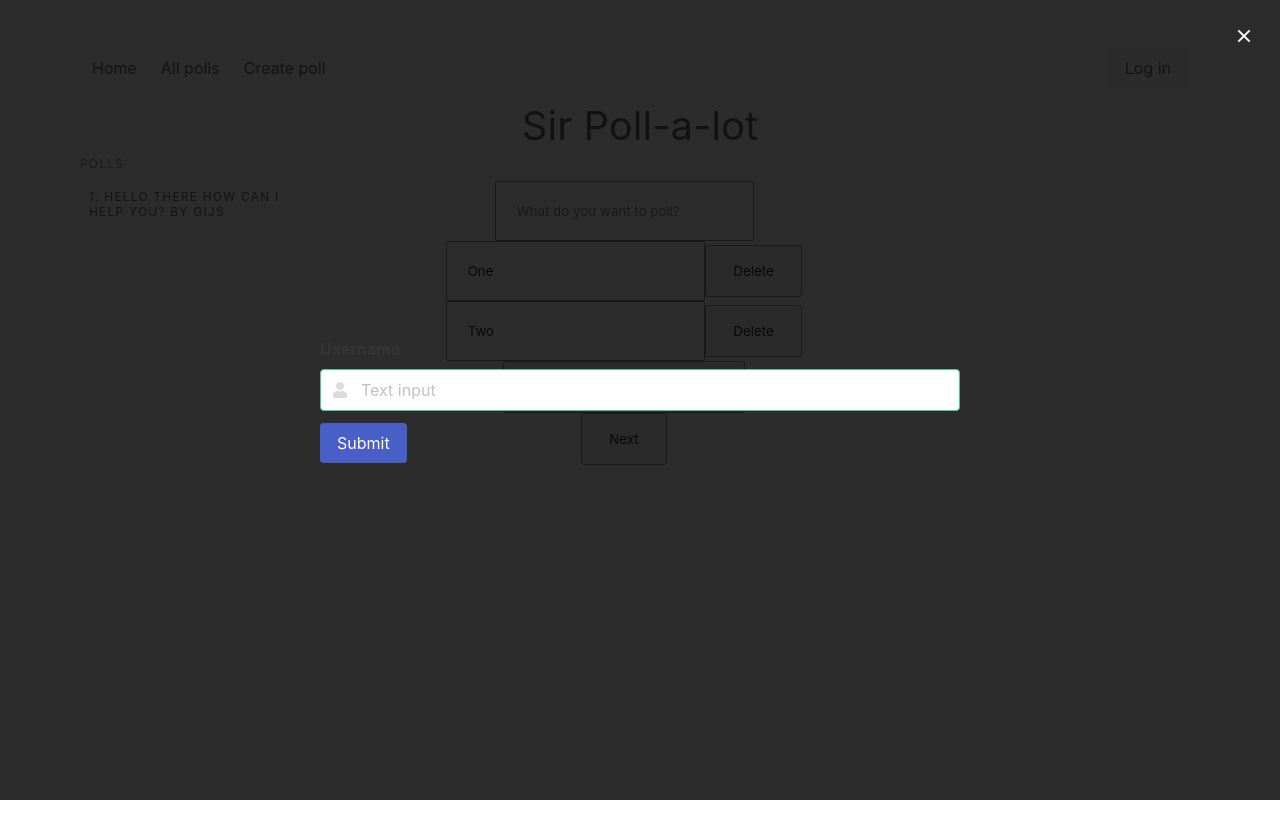
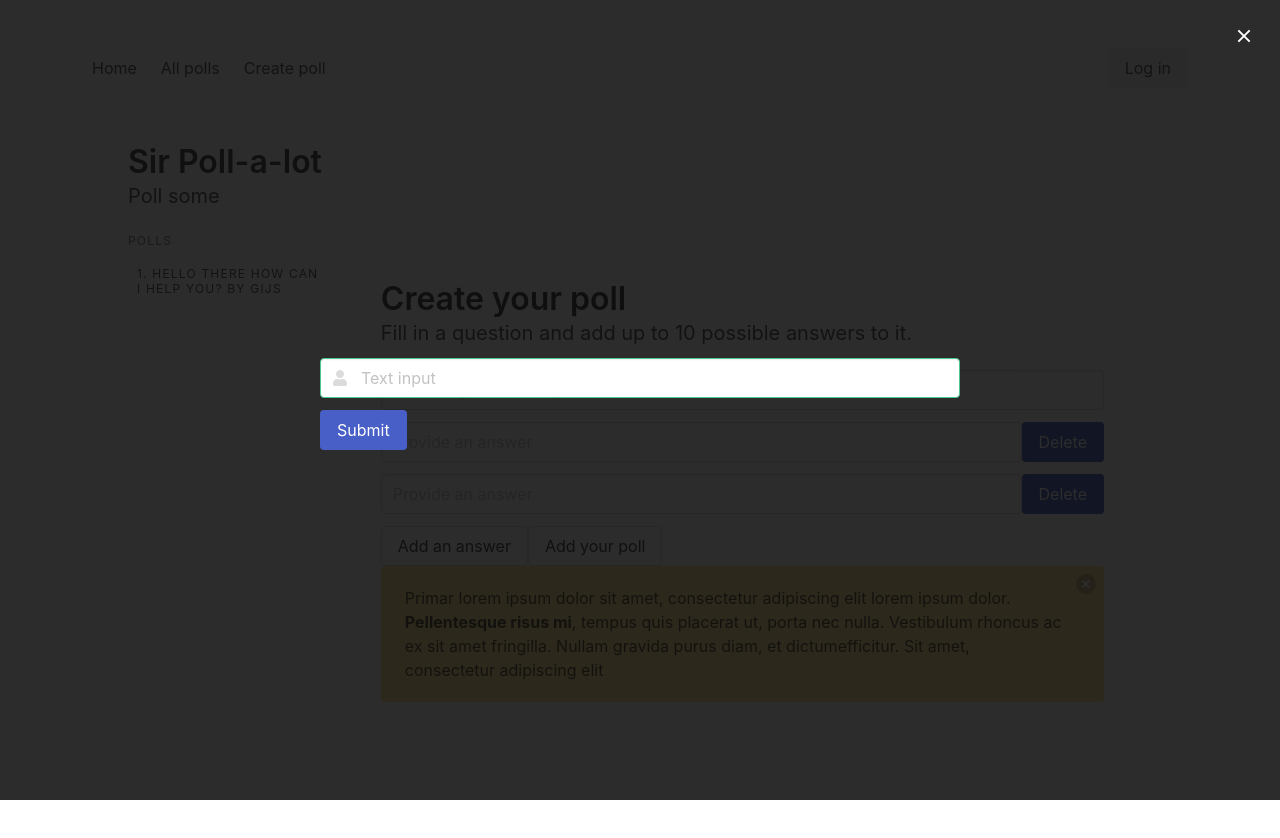
Before and after one commit to gijslebesque/poll-app, a React (Create React App) app: page /create-poll in a window 1280 px wide. Both pictures are taken after a click on the element "Log in". Before the commit the page ends 800 px from the top, so only its background shows below. Built offline with nearby package versions, Linux system fonts and the light colour scheme; a small style sheet from the web is missing; the HTML template or start-up script is replaced by a standard one.

Commit message:
poll to app state

```diff
--- a/src/App.css
+++ b/src/App.css
@@ -18,66 +18,16 @@ main {
 	transform: translateY(-50%);
 }
 
-/*
-main {
+.flex-container {
 	display: flex;
-	align-items: center;
-	justify-content: center;
-	height: 100vh;
-} */
+}
 
 h1 {
 	text-align: center;
 	font-size: 40px;
-}
-section {
-	width: 50vw;
-	display: flex;
-	flex-direction: column;
-	align-items: center;
 }
 .wrapper {
 	display: flex;
 	justify-content: space-around;
 	align-items: center;
 }
-
-form {
-	display: flex;
-	flex-direction: column;
-}
-
-input[type="text"] {
-	padding: 20px;
-}
-
-button {
-	padding: 1.2em 2em;
-}
-
-/*
-.moveIn {
-	animation: moveIn 0.5s ease-in forwards;
-}
-.moveOut {
-	animation: moveOut 0.5s ease-in forwards;
-}
-
-@keyframes moveIn {
-	0% {
-		transform: translateX(100%);
-	}
-	100% {
-		transform: translateX(-50%);
-	}
-}
-
-@keyframes moveOut {
-	0% {
-		transform: translateX(0%);
-	}
-	100% {
-		transform: translateX(-1000vw);
-		display: none;
-	}
-} */
--- a/src/App.js
+++ b/src/App.js
@@ -7,8 +7,7 @@ import { Route, Switch, Link } from "react-router-dom";
 import PollAdmin from "./components/PollAdmin/PollAdmin";
 import PollQuestion from "./components/PollQuestion/PollQuestion";
 import Modal from "./components/Modal";
-
-import "react-animated-slider/build/horizontal.css";
+import Section from "./components/Section";
 
 class App extends Component {
 	constructor() {
@@ -36,11 +35,11 @@ class App extends Component {
 			answers: [
 				{
 					name: 0,
-					value: "One"
+					value: ""
 				},
 				{
 					name: 0,
-					value: "Two"
+					value: ""
 				}
 			],
 			show: false,
@@ -58,41 +57,16 @@ class App extends Component {
 	toggleModal = () => {
 		this.setState({ showModal: !this.state.showModal });
 	};
-	handleQuestion = e => {
-		console.log(e.target.value);
-		this.setState({ [e.target.name]: e.target.value });
-	};
-
-	addQuestion = e => {
-		if (this.state.answers.lenth >= 10) return false;
-		e.preventDefault();
-		var newInput = {
-			name: this.state.answers.length,
-			value: ""
-		};
-		this.setState(prevState => ({
-			answers: prevState.answers.concat([newInput])
-		}));
-	};
-
-	changeQuestion = (e, i) => {
-		e.preventDefault();
-		const answers = [...this.state.answers];
-		answers[i].value = e.target.value;
-
-		this.setState({ answers });
-	};
-
-	deleteInput = (e, i) => {
-		e.preventDefault();
-		if (this.state.answers.length <= 2) return false;
-		const answers = [...this.state.answers];
-		answers.splice(i, 1);
-		this.setState({ answers });
-	};
 
 	clickNextHandler = () => {
 		this.setState({ show: !this.state.show });
+	};
+	addPoll = poll => {
+		debugger;
+		const newPolls = [...this.state.polls];
+		poll.owner = this.state.userName ? this.state.userName : "Anonymous";
+		newPolls.push(poll);
+		this.setState({ polls: newPolls });
 	};
 
 	render() {
@@ -103,7 +77,11 @@ class App extends Component {
 					toggleModal={this.toggleModal}
 					logout={this.logout}
 				/>
-				<h1>{this.state.userName} Sir Poll-a-lot</h1>
+				<Section
+					title={`${this.state.userName} Sir Poll-a-lot`}
+					subtitle="Poll some"
+				>
+					<div className="flex-container">
 						<aside className="menu">
 							<ul className="menu-list">
 								<p class="menu-label">Polls</p>
@@ -127,6 +105,7 @@ class App extends Component {
 									render={props => (
 										<PollAdmin
 											{...props}
+											addPoll={this.addPoll}
 											handleQuestion={this.handleQuestion}
 											addQuestion={this.addQuestion}
 											answers={this.state.answers}
@@ -150,13 +129,15 @@ class App extends Component {
 									)}
 								/>
 							</Switch>
-
+							{this.state.showModal && (
 								<Modal
 									setUserName={this.setUserName}
-						showModal={this.state.showModal}
 									toggleModal={this.toggleModal}
 								/>
+							)}
 						</main>
+					</div>
+				</Section>
 			</div>
 		);
 	}
--- /dev/null
+++ b/src/components/Form.jsx
@@ -0,0 +1,19 @@
+import React from "react";
+import PropTypes from "prop-types";
+
+const Form = ({ children, name, icons }) => {
+	return (
+		<div className="field">
+			<label className="label">{name}</label>
+			<div className={`control ${icons}`}>{children}</div>
+		</div>
+	);
+};
+
+Form.prototype = {
+	children: PropTypes.element.isRequired,
+	name: PropTypes.string.isRequired,
+	icons: PropTypes.string
+};
+
+export default Form;
--- a/src/components/Modal.js
+++ b/src/components/Modal.js
@@ -1,17 +1,16 @@
 import React, { useState } from "react";
 import { FontAwesomeIcon } from "@fortawesome/react-fontawesome";
 import { faUser } from "@fortawesome/free-solid-svg-icons";
+import Form from "./Form.jsx";
 
-const Modal = ({ showModal, toggleModal, setUserName }) => {
+const Modal = ({ toggleModal, setUserName }) => {
 	const [name, setName] = useState("");
-	const isActive = showModal ? "is-active" : "";
+
 	return (
-		<div className={`modal ${isActive}`}>
+		<div className={`modal is-active`}>
 			<div className="modal-background" />
 			<div className="modal-content">
-				<div className="field">
-					<label className="label">Username</label>
-					<div className="control has-icons-left">
+				<Form label="Username" icons="has-icons-left">
 					<input
 						className="input is-success"
 						type="text"
@@ -23,8 +22,7 @@ const Modal = ({ showModal, toggleModal, setUserName }) => {
 					<span className="icon is-small is-left">
 						<FontAwesomeIcon icon={faUser} />
 					</span>
-					</div>
-				</div>
+				</Form>
 				<button
 					onClick={e => setUserName("userName", name)}
 					className="button is-link"
--- /dev/null
+++ b/src/components/Notification.jsx
@@ -0,0 +1,16 @@
+import React from "react";
+
+const Notification = ({ type }) => {
+	return (
+		<div className={`notification ${type}`}>
+			<button className="delete" />
+			Primar lorem ipsum dolor sit amet, consectetur adipiscing elit lorem ipsum
+			dolor. <strong>Pellentesque risus mi</strong>, tempus quis placerat ut,
+			porta nec nulla. Vestibulum rhoncus ac ex sit amet fringilla. Nullam
+			gravida purus diam, et dictumefficitur. Sit amet, consectetur adipiscing
+			elit
+		</div>
+	);
+};
+
+export default Notification;
--- a/src/components/PollAdmin/PollAdmin.js
+++ b/src/components/PollAdmin/PollAdmin.js
@@ -1,5 +1,8 @@
 import React, { Component } from "react";
 import PropTypes from "prop-types";
+import Form from "../Form.jsx";
+import Section from "../Section";
+import Notification from "../Notification";
 
 class PollAdmin extends Component {
 	constructor(props) {
@@ -8,6 +11,19 @@ class PollAdmin extends Component {
 			style: {
 				transform: "translate(-100%)",
 				transition: "all 1s ease"
+			},
+			poll: {
+				question: "",
+				answers: [
+					{
+						name: 0,
+						value: ""
+					},
+					{
+						name: 0,
+						value: ""
+					}
+				]
 			}
 		};
 	}
@@ -43,40 +59,104 @@ class PollAdmin extends Component {
 		});
 	};
 
+	handleQuestion = e => {
+		console.log(e.target.value);
+		debugger;
+		const poll = { ...this.state.poll };
+		poll.question = e.target.value;
+		this.setState({ poll });
+		// this.setState(prevState => ({
+		// 	poll: { ...prevState.poll, question: e.target.value }
+		// }));
+	};
+
+	addQuestion = e => {
+		if (this.state.poll.answers.length >= 10) return false;
+		e.preventDefault();
+		var newInput = {
+			name: this.state.poll.answers.length,
+			value: ""
+		};
+		this.setState(prevState => ({
+			poll: {
+				...prevState.poll,
+				answers: prevState.poll.answers.concat([newInput])
+			}
+		}));
+	};
+
+	changeQuestion = (e, i) => {
+		e.preventDefault();
+		const answers = [...this.state.poll.answers];
+		answers[i].value = e.target.value;
+
+		this.setState(prevState => ({
+			poll: {
+				...prevState.poll,
+				answers: answers
+			}
+		}));
+	};
+
+	deleteInput = (e, i) => {
+		e.preventDefault();
+		if (this.state.answers.length <= 2) return false;
+		const answers = [...this.state.answers];
+		answers.splice(i, 1);
+		this.setState({ answers });
+	};
+
 	render() {
 		return (
-			<section style={this.state.style}>
-				<form>
+			<Section
+				style={this.state.style}
+				title="Create your poll"
+				subtitle="Fill in a question and add up to 10 possible answers to it."
+			>
+				<Form>
 					<input
+						className="input"
 						type="text"
 						placeholder="What do you want to poll?"
 						name="question"
-						onChange={e => this.props.handleQuestion(e)}
+						onChange={e => this.handleQuestion(e)}
 					/>
-				</form>
-				<form>
-					{this.props.answers.map((input, i) => (
-						<div key={i}>
+				</Form>
+
+				{this.state.poll.answers.map((input, i) => (
+					<Form>
+						<div className="flex-container" key={i}>
 							<input
+								className="input"
 								type="text"
+								placeholder="Provide an answer"
 								name={input.name}
 								value={input.value}
 								onChange={e => {
-									this.props.changeQuestion(e, i);
+									this.changeQuestion(e, i);
 								}}
 							/>
-							<button onClick={e => this.props.deleteInput(e, i)}>
+							<button
+								className="button is-link"
+								onClick={e => this.deleteInput(e, i)}
+							>
 								Delete
 							</button>
 						</div>
-					))}
-				</form>
+					</Form>
+				))}
 
-				<button onClick={e => this.props.addQuestion(e)}>
-					CLICK ME TO ADD AN INPUT
+				<button className="button" onClick={e => this.addQuestion(e)}>
+					Add an answer
 				</button>
-				<button onClick={e => this.clickNextHandler(e)}>Next</button>
-			</section>
+				<button
+					className="button"
+					onClick={e => this.props.addPoll(this.state.poll)}
+				>
+					Add your poll
+				</button>
+				<Notification type="is-warning" />
+			</Section>
 		);
 	}
 }
--- /dev/null
+++ b/src/components/Section.jsx
@@ -0,0 +1,23 @@
+import React from "react";
+import PropTypes from "prop-types";
+
+const Section = ({ title, subtitle, children, style }) => {
+	return (
+		<section className="section" style={style}>
+			<div className="container">
+				<h2 className="title">{title}</h2>
+				<h3 className="subtitle">{subtitle}</h3>
+				{children}
+			</div>
+		</section>
+	);
+};
+
+Section.propTypes = {
+	title: PropTypes.string.isRequired,
+	subtitle: PropTypes.string,
+	children: PropTypes.element.isRequired,
+	style: PropTypes.object
+};
+
+export default Section;
```
Also changed, not shown: src/components/Nav/NavBar.jsx (+3 -4 lines). Lines whose indentation alone changed are shown as unchanged.
